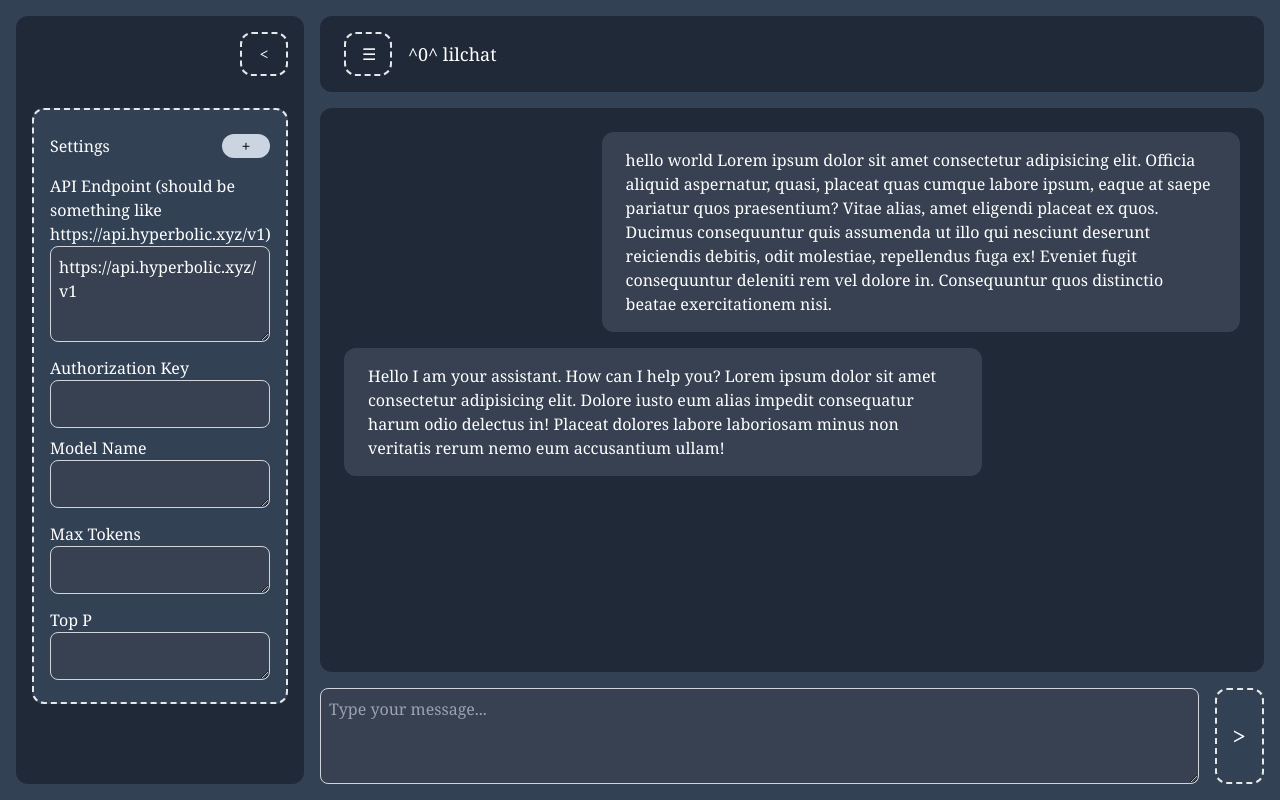
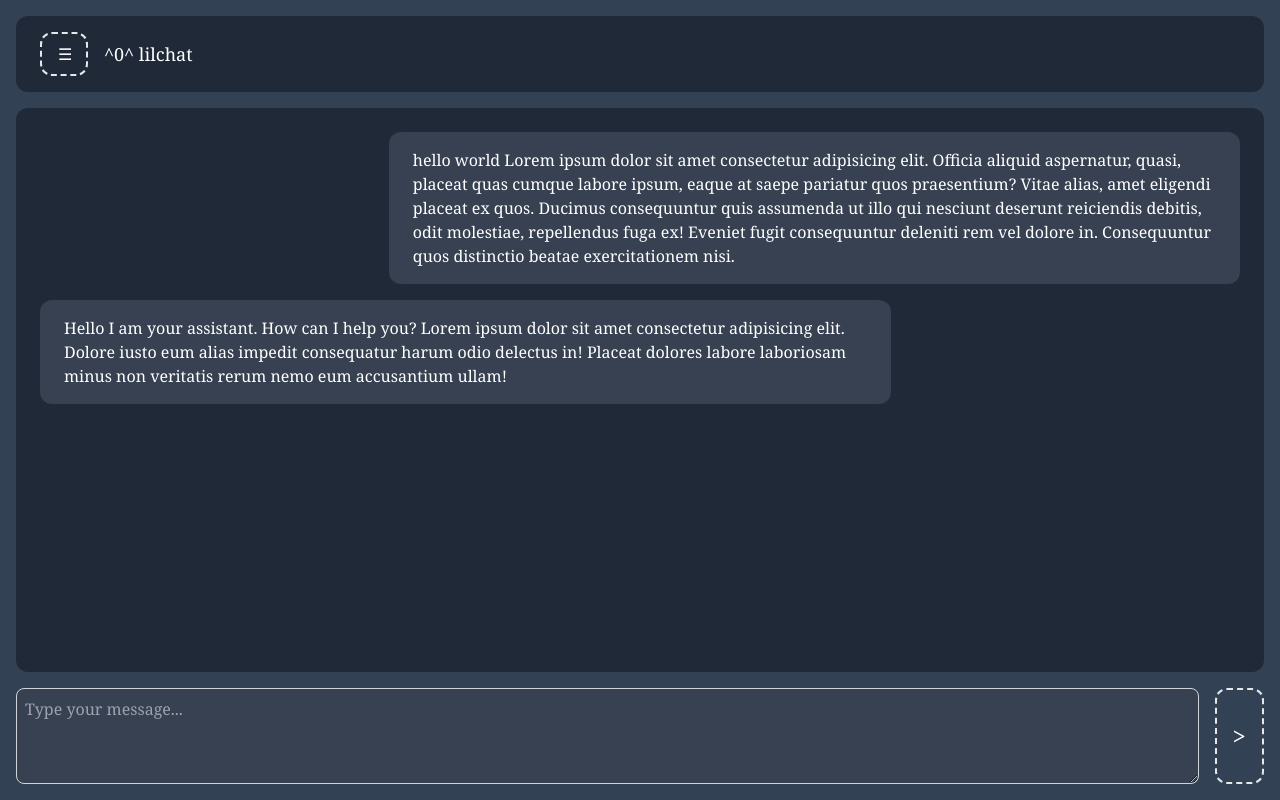
Before and after one commit to ekinakkaya/lilchat, a React (Vite) app: page / in a window 1280 px wide. Built offline with nearby package versions, Linux system fonts and the light colour scheme; the HTML template or start-up script is replaced by a standard one.

Commit message:
better ui, menu open & close

```diff
--- a/src/Chat2.tsx
+++ b/src/Chat2.tsx
@@ -1,10 +1,17 @@
-import React from "react";
+import React, { useState } from "react";
 
 const Chat2 = () => {
+  const [isMenuOpen, setIsMenuOpen] = useState(false);
+  const [isSettingsOpen, setIsSettingsOpen] = useState(false);
   return (
     <div className="flex flex-row min-h-screen m-0 bg-slate-700 p-2 text-white font-serif">
-      <div className="left-sidebar-container flex flex-col min-w-72 bg-gray-800 p-4 m-2 text-white rounded-xl">
-        <button className="ml-auto w-12 text-md rounded-xl border-2 border-dashed px-4 py-2 text-white transition-all hover:bg-slate-700">
+      {isMenuOpen && (
+
+      <div className="left-sidebar-container flex flex-col w-72 bg-gray-800 px-6 py-4 m-2 text-white rounded-xl transition-opacity">
+        <button
+          className="w-12 text-md rounded-xl border-2 border-dashed px-4 py-2 text-white transition-all hover:bg-slate-700"
+          onClick={() => setIsMenuOpen(false)}
+        >
           {"<"}
         </button>
         <div className="settings bg-slate-700 p-4 rounded-xl mt-8 border-2 border-dashed ">
@@ -49,11 +56,19 @@ const Chat2 = () => {
           </div>
         </div>
       </div>
-      <div className="right-side-container flex flex-col m-0 bg-slate-700 p-0 text-white">
+      )}
+
+      <div className="right-side-container flex flex-col m-0 bg-slate-700 p-0 text-white w-full">
         <nav className=" navbar m-2 flex items-center justify-start rounded-xl bg-gray-800 p-4 px-6">
-          <button className=" w-12 text-md rounded-xl border-2 border-dashed px-4 py-2 text-white transition-all hover:bg-slate-700">
+          {!isMenuOpen && (
+          <button
+            className=" w-12 text-md rounded-xl border-2 border-dashed px-4 py-2 text-white transition-all hover:bg-slate-700"
+            onClick={() => setIsMenuOpen(true)}
+          >
             ☰
           </button>
+
+          )}
           <div className="pl-4 font-serif text-lg font-thin text-white">
             ^0^ lilchat
           </div>
```
